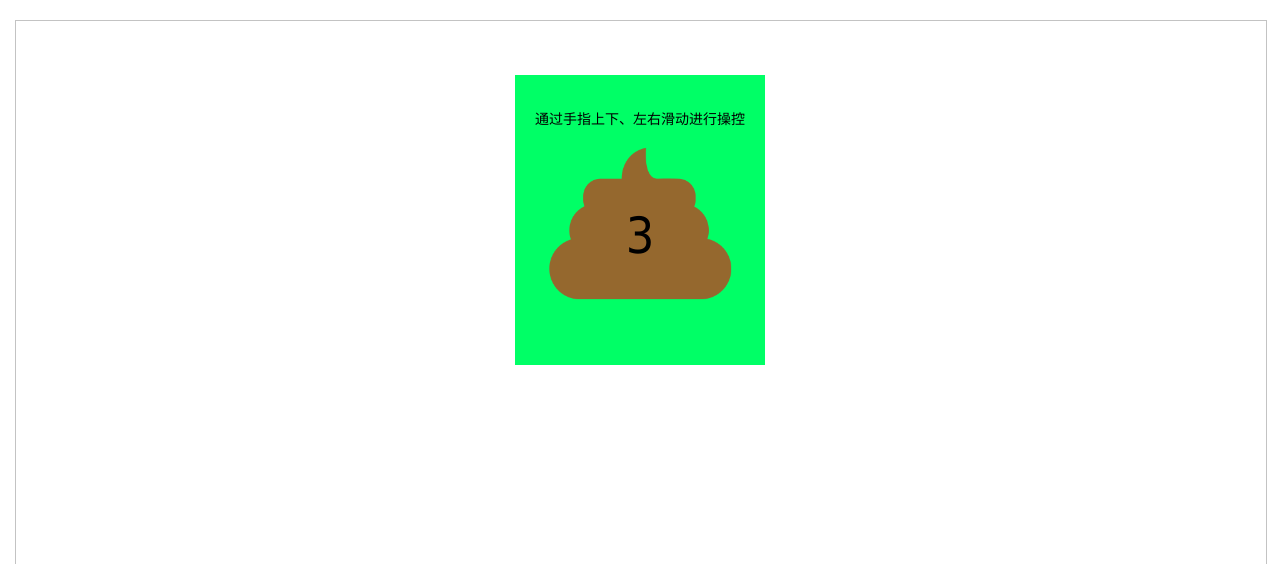
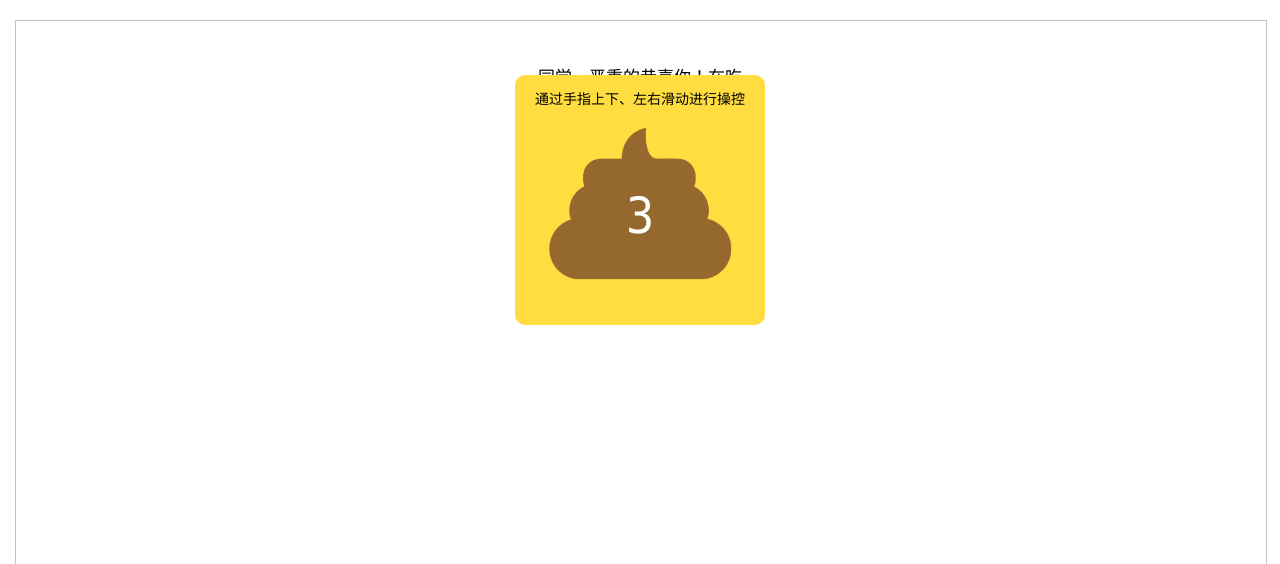
Before and after one commit to Brightcells/heretoy, a Django app: template eatshit/templates/eatshit/mix_snake.html in a window 1280 px wide. Shown: the part 50-614 px from the top of the page. Run offline with Django 3.2, Linux system fonts and the light colour scheme; the template is opened without the code that fills it, so the values that code supplies are empty.

Commit message:
adjust some style & add ext judge for make_thumb

```diff
--- a/eatshit/static/eatshit/css/mix_snake.css
+++ b/eatshit/static/eatshit/css/mix_snake.css
@@ -167,8 +167,7 @@ body {
 }
 
 
-.share, .countDownLayer {
-    display: none;
+.share {
     width: 250px;
     margin: auto;
     height: 350px;
@@ -177,15 +176,21 @@ body {
     top: 75px;
     left: 0;
     right: 0;
+    z-index: -1;
 }
 
 .countDownLayer {
-    width: 210px;
+    width: 250px;
+    margin: auto;
     height: 250px;
     position: absolute;
     top: 125px;
+    left: 0;
+    right: 0;
     display: block;
-    background-color: #00ff66;
+    border-radius: 10px;
+    background-color: #ffdc40;
+    z-index: 999;
 }
 
 .count_down_bg {
@@ -196,6 +201,7 @@ body {
     font-size: 50px;
     position: relative;
     top: -160px;
+    color: white;
 }
 
 .achieve {
--- a/eatshit/static/eatshit/js/mix_snake.js
+++ b/eatshit/static/eatshit/js/mix_snake.js
@@ -272,7 +272,7 @@ function Ga1900(canvasId) {
         document.getElementById("rank").innerHTML = rank;
         document.getElementById("title").innerHTML = title;
 
-        document.getElementById("share").style.display = "block";
+        document.getElementById("share").style.zIndex = 999;
 
         achieve = "同学，严重的恭喜你！在吃翔翔达人比赛中，丧心病狂地吃掉了" + this.score + "坨翔翔，击败了" + rank + "%的翔友，NB闪闪的获得了" + title + "称号！";
 
--- a/eatshit/templates/eatshit/home.html
+++ b/eatshit/templates/eatshit/home.html
@@ -55,7 +55,7 @@
              var ext=file.value.substring(file.value.lastIndexOf(".")+1).toLowerCase();
              // gif在IE浏览器暂时无法显示
              if(ext!='png'&&ext!='jpg'&&ext!='jpeg'){
-                 alert("文件必须为图片！"); return;
+                 alert("请上传 png/jpg/jpeg 格式的图片！"); return;
              }
              // IE浏览器
              if (document.all) {
--- a/eatshit/templates/eatshit/mix_snake.html
+++ b/eatshit/templates/eatshit/mix_snake.html
@@ -133,7 +133,7 @@
                     document.getElementById("threeCount").innerHTML = threeCount - 1;
                 } else {
                     document.getElementById("threeCount").innerHTML = 3;
-                    document.getElementById("countDownLayer").style.display = "none";
+                    document.getElementById("countDownLayer").style.zIndex = -1;
                     clearInterval(tcd);
                     control(btn);
                 }
@@ -187,11 +187,11 @@
             }
 
             function once_more(moreBtn) {
-                document.getElementById("share").style.display = "none";
+                document.getElementById("share").style.zIndex = -1;
                 var startBtn = document.getElementById("start");
                 startGame(startBtn);
                 control(btn);
-                document.getElementById("countDownLayer").style.display = "block";
+                document.getElementById("countDownLayer").style.zIndex = 999;
                 tcd = setInterval(threeCountDown, 1000);
             }
             function share_friend(sfBtn) {
--- a/utils/graphics.py
+++ b/utils/graphics.py
@@ -10,6 +10,8 @@ except ImportError:
 
 def make_thumb(path, w, h):
     base, ext = os.path.splitext(path)
+    if ext not in ['.png', '.jpg', '.jpeg']:
+        return
     try:
         im = Image.open(path)
     except IOError:
```
